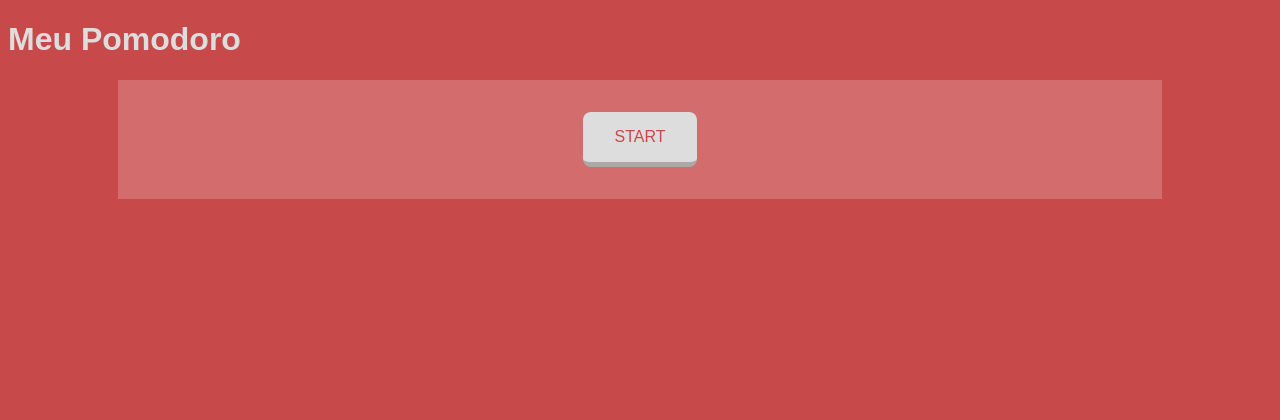
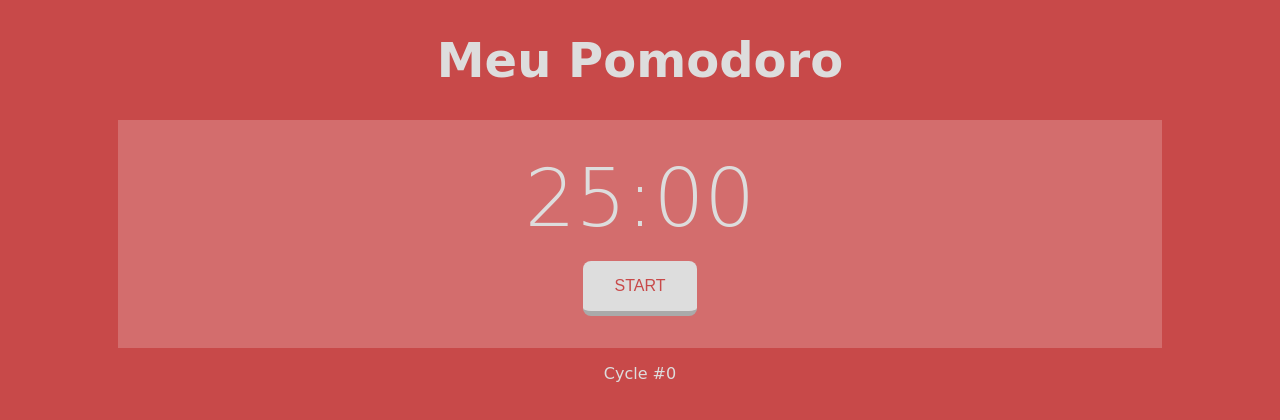
Before and after one commit to marcelluscaio/Pomodoro, a plain HTML site: page index.html in a window 1280 px wide. Drawn offline with Linux system fonts and the light colour scheme.

Commit message:
Countdown with timeleft reset

```diff
--- a/css/style.css
+++ b/css/style.css
@@ -1,10 +1,15 @@
 body{
    background-color: #C84949;
    color: #dddddd;
-   font-family: sans-serif;
+   font-family: cursive;
 }
 
-.caixa{
+body > h1{
+   text-align: center;
+   font-size: 3em;
+}
+
+.box{
    width: 80%;
    text-align: center;
    margin: 0 auto;
@@ -23,3 +28,18 @@ body{
    font-size: 1em;
    cursor: pointer;
 }
+
+.timer {
+    font-size: 5em;
+    margin: 0 0 1rem;
+    font-weight: 300;
+}
+
+.cycles {
+    margin: 1em;
+    text-align: center;
+}
+
+.cycles::before {
+    content: "Cycle #";
+}
--- a/index.html
+++ b/index.html
@@ -9,9 +9,11 @@
 </head>
 <body>
    <h1>Meu Pomodoro</h1>
-   <div class="caixa">
+   <div class="box">
+      <p class="timer" id="timer">25:00</p>
       <button class="start" id="start">Start</button>
    </div>
+   <p class="cycles" id="cycles">0</p>
 
    <script src="js/main.js"></script>
 </body>
--- a/js/main.js
+++ b/js/main.js
@@ -1,20 +1,25 @@
 const startButton = document.querySelector("#start");
-let totalTime = 4000
-let timeLeft = totalTime/1000
+const totalTime = 4000;
+let timeLeft = totalTime/1000;
 
 startButton.addEventListener("click", timer);
 
 function timer(){
    console.log("Começou Pomodoro!");
-   counter = setInterval(() => {
+   const counter = setInterval(() => {
       timeLeft--
       console.log(timeLeft);
    }, "1000");
    setTimeout(() => {
       console.log("Acabou o Pomodoro!");
       clearInterval(counter);
+      timeLeft = totalTime/1000;
    }, totalTime);
 };
+
+function formatTime(){
+
+}
 
 /* let minutos = 0;
 let segundos = 3;
```
Also changed, not shown: README.md.
